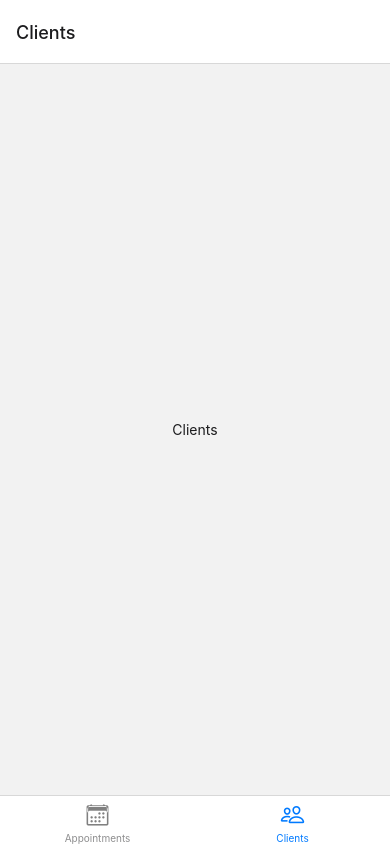
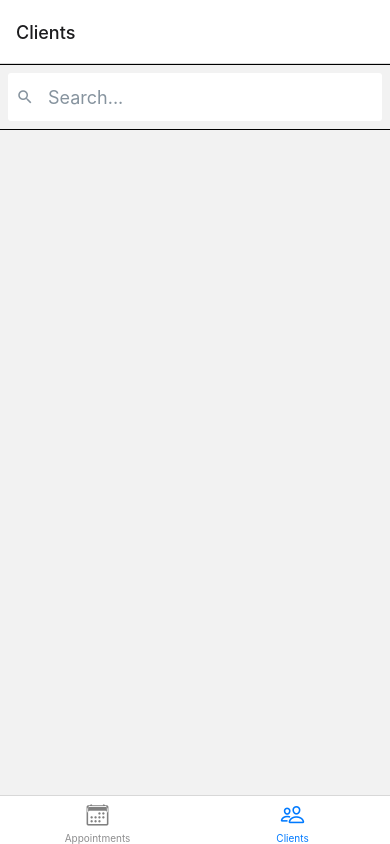
Before and after one commit to Polad10/Assistant, a React Native app: screen /Clients in a window 390 px wide. Built offline with nearby package versions, Linux system fonts and the light colour scheme.

Commit message:
react native elements + search bar in clients page

```diff
--- a/App.tsx
+++ b/App.tsx
@@ -3,6 +3,7 @@ import { Text, useColorScheme, View } from 'react-native';
 import { createBottomTabNavigator } from '@react-navigation/bottom-tabs';
 import React from 'react';
 import IonIcons from '@expo/vector-icons/Ionicons';
+import Clients from './components/Clients';
 
 type Tabs = {
   Appointments: undefined;
@@ -17,16 +18,6 @@ function Appointments() {
   return (
     <View style={{ flex: 1, justifyContent: 'center', alignItems: 'center' }}>
       <Text style={{ color: colors.text }}>Appointments</Text>
-    </View>
-  );
-}
-
-function Clients() {
-  const { colors } = useTheme();
-
-  return (
-    <View style={{ flex: 1, justifyContent: 'center', alignItems: 'center' }}>
-      <Text style={{ color: colors.text }}>Clients</Text>
     </View>
   );
 }
--- /dev/null
+++ b/components/Clients.tsx
@@ -0,0 +1,42 @@
+import { useTheme } from '@react-navigation/native';
+import { View, Platform, StyleSheet } from 'react-native';
+import { SearchBar } from '@rneui/themed';
+import { Colors } from '../types/Colors';
+import { SetStateAction, useState } from 'react';
+
+export default function Clients() {
+  const { colors } = useTheme();
+  const [search, setSearch] = useState('');
+
+  function updateSearch(value: SetStateAction<string>) {
+    setSearch(value);
+  }
+
+  return (
+    <View style={{ flex: 1 }}>
+      <SearchBar
+        placeholder='Search...'
+        platform={Platform.OS === 'ios' || Platform.OS === 'android' ? Platform.OS : 'default'}
+        lightTheme={false}
+        containerStyle={styles(colors).searchBarContainerStyle}
+        inputContainerStyle={styles(colors).searchBarInputContainerStyle}
+        inputStyle={styles(colors).searchBarInputStyle}
+        value={search}
+        onChangeText={updateSearch}
+      />
+    </View>
+  );
+}
+
+const styles = (colors: Colors) =>
+  StyleSheet.create({
+    searchBarContainerStyle: {
+      backgroundColor: colors.background,
+    },
+    searchBarInputContainerStyle: {
+      backgroundColor: colors.card,
+    },
+    searchBarInputStyle: {
+      color: colors.text,
+    },
+  });
--- a/package.json
+++ b/package.json
@@ -12,6 +12,8 @@
   "dependencies": {
     "@react-navigation/bottom-tabs": "^6.3.1",
     "@react-navigation/native": "^6.0.10",
+    "@rneui/base": "^4.0.0-rc.7",
+    "@rneui/themed": "^4.0.0-rc.7",
     "expo": "~45.0.0",
     "expo-status-bar": "~1.3.0",
     "install": "^0.13.0",
--- /dev/null
+++ b/types/Colors.tsx
@@ -0,0 +1,8 @@
+export type Colors = {
+  primary: string;
+  background: string;
+  card: string;
+  text: string;
+  border: string;
+  notification: string;
+};
```
Also changed, not shown: 1 other file (tests, documents, lock files or other folders).
